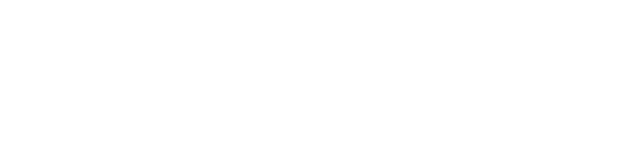
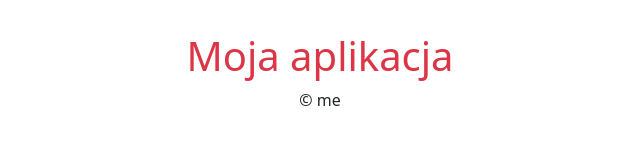
Before and after one commit to belfer2020/testKM, a plain HTML site: page index.html in a window 1280 px wide. Shown: the whole page, without its empty margins (320-960 px from the left). Drawn offline with Linux system fonts and the light colour scheme; the site is published under a folder, as on GitHub Pages, so addresses that start at the root find nothing.

Commit message:
Fix script and stylesheet paths in index.html

```diff
--- a/index.html
+++ b/index.html
@@ -5,8 +5,8 @@
     <link rel="icon" type="image/svg+xml" href="/vite.svg" />
     <meta name="viewport" content="width=device-width, initial-scale=1.0" />
     <title>my-app</title>
-    <script type="module" crossorigin src="/assets/index-CEDa1sBq.js"></script>
-    <link rel="stylesheet" crossorigin href="/assets/index-D49Wzc_N.css">
+    <script type="module" crossorigin src="assets/index-CEDa1sBq.js"></script>
+    <link rel="stylesheet" crossorigin href="assets/index-D49Wzc_N.css">
   </head>
   <body>
     <div id="root"></div>
```
